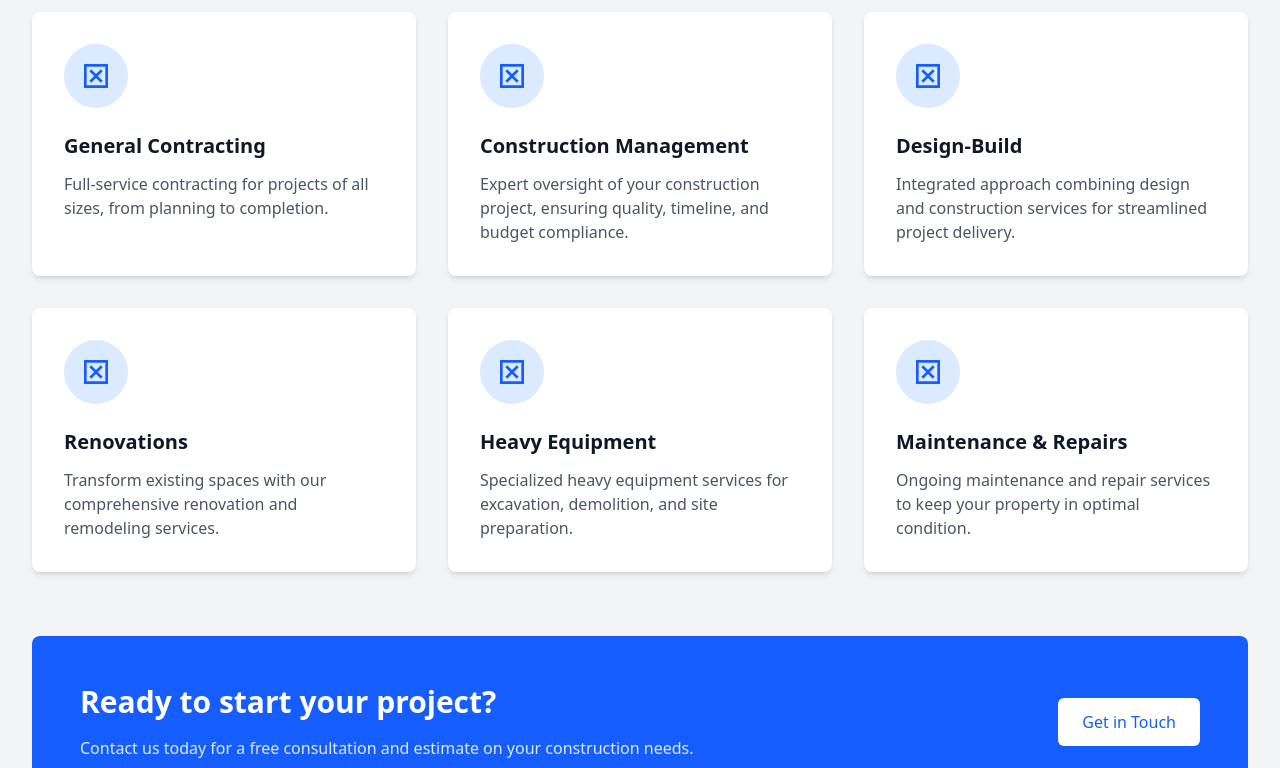
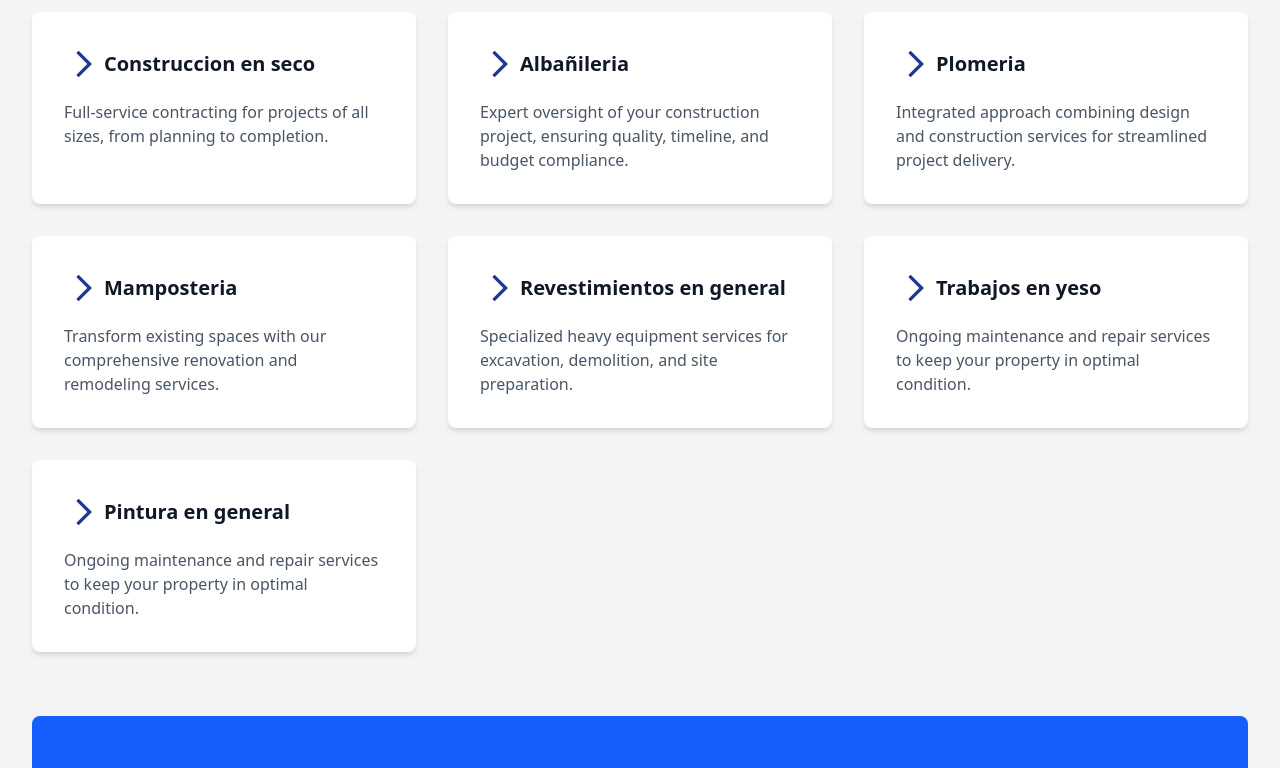
Before and after one commit to francocaraballo/enriquez-construccion, a React (Vite) app: page / in a window 1280 px wide. Shown: the part 1060-1828 px from the top of the page. Built offline with nearby package versions, Linux system fonts and the light colour scheme.

Commit message:
cambios en textos

```diff
--- a/src/components/Contact.jsx
+++ b/src/components/Contact.jsx
@@ -2,6 +2,16 @@
 
 import { useState } from "react"
 import { MdOutlineDisabledByDefault as DefaultIcon } from "react-icons/md";
+import { FaPhoneAlt as PhoneIcon } from "react-icons/fa";
+import { IoIosMail as MailIcon } from "react-icons/io";
+import { FaLocationDot as AdressIcon } from "react-icons/fa6";
+import { TiSocialFacebook as FacebookIcon } from "react-icons/ti";
+import { SlSocialInstagram as InstagramIcon } from "react-icons/sl";
+
+
+
+
+
 
 export default function Contact() {
   const [formData, setFormData] = useState({
@@ -48,7 +58,7 @@ export default function Contact() {
     <section id="contact" className="py-20 bg-white">
       <div className="max-w-7xl mx-auto px-4 sm:px-6 lg:px-8">
         <div className="text-center mb-16">
-          <h2 className="text-3xl md:text-4xl font-bold text-gray-900 mb-4">Contact Us</h2>
+          <h2 className="text-3xl md:text-4xl font-bold text-gray-900 mb-4">Contactanos</h2>
           <div className="w-24 h-1 bg-orange-500 mx-auto mb-6"></div>
           <p className="text-lg text-gray-600 max-w-2xl mx-auto">
             Have a project in mind? Get in touch with our team to discuss how we can bring your vision to life.
@@ -59,86 +69,53 @@ export default function Contact() {
           {/* Contact Information */}
           <div>
             <div className="bg-gray-100 p-8 rounded-lg">
-              <h3 className="text-2xl font-bold text-gray-900 mb-6">Get In Touch</h3>
+              <h3 className="text-2xl font-bold text-gray-900 mb-6">Informacion</h3>
 
               <div className="space-y-6">
                 <div className="flex items-start">
                   <div className="bg-blue-600 p-3 rounded-full mr-4">
-                    <DefaultIcon className="h-5 w-5 text-white" />
+                    <PhoneIcon className="h-5 w-5 text-white" />
                   </div>
                   <div>
-                    <h4 className="font-medium text-gray-900">Phone</h4>
+                    <h4 className="font-medium text-gray-900">Telefono</h4>
                     <p className="text-gray-600">(123) 456-7890</p>
+                  </div>
+                </div>
+                <div className="flex items-start">
+                  <div className="bg-blue-600 p-3 rounded-full mr-4">
+                    <MailIcon className="h-5 w-5 text-white" />
+                  </div>
+                  <div>
+                    <h4 className="font-medium text-gray-900">Email</h4>
+                    <p className="text-gray-600">enriquez@gmail.com</p>
                   </div>
                 </div>
 
                 <div className="flex items-start">
                   <div className="bg-blue-600 p-3 rounded-full mr-4">
-                    <DefaultIcon className="h-5 w-5 text-white" />
+                    <AdressIcon className="h-5 w-5 text-white" />
                   </div>
                   <div>
-                    <h4 className="font-medium text-gray-900">Email</h4>
-                    <p className="text-gray-600">info@buildright.com</p>
-                  </div>
-                </div>
-
-                <div className="flex items-start">
-                  <div className="bg-blue-600 p-3 rounded-full mr-4">
-                    <DefaultIcon className="h-5 w-5 text-white" />
-                  </div>
-                  <div>
-                    <h4 className="font-medium text-gray-900">Address</h4>
-                    <p className="text-gray-600">123 Construction Ave, Building City, ST 12345</p>
-                  </div>
-                </div>
-
-                <div className="flex items-start">
-                  <div className="bg-blue-600 p-3 rounded-full mr-4">
-                    <DefaultIcon className="h-5 w-5 text-white" />
-                  </div>
-                  <div>
-                    <h4 className="font-medium text-gray-900">Hours</h4>
-                    <p className="text-gray-600">Monday - Friday: 8:00 AM - 5:00 PM</p>
-                    <p className="text-gray-600">Saturday: 9:00 AM - 2:00 PM</p>
-                    <p className="text-gray-600">Sunday: Closed</p>
+                    <h4 className="font-medium text-gray-900">Localidad</h4>
+                    <p className="text-gray-600">Santa Fe, Capital</p>
                   </div>
                 </div>
               </div>
 
               <div className="mt-8">
-                <h4 className="font-medium text-gray-900 mb-4">Follow Us</h4>
+                <h4 className="font-medium text-gray-900 mb-4">Seguinos en nuestras redes</h4>
                 <div className="flex space-x-4">
                   <a
                     href="#"
                     className="bg-blue-600 p-3 rounded-full text-white hover:bg-blue-700 transition duration-300"
                   >
-                    <svg className="h-5 w-5" fill="currentColor" viewBox="0 0 24 24">
-                      <path d="M22 12c0-5.523-4.477-10-10-10S2 6.477 2 12c0 4.991 3.657 9.128 8.438 9.878v-6.987h-2.54V12h2.54V9.797c0-2.506 1.492-3.89 3.777-3.89 1.094 0 2.238.195 2.238.195v2.46h-1.26c-1.243 0-1.63.771-1.63 1.562V12h2.773l-.443 2.89h-2.33v6.988C18.343 21.128 22 16.991 22 12z" />
-                    </svg>
+                    <FacebookIcon className="w-5 h-5" />
                   </a>
                   <a
                     href="#"
                     className="bg-blue-600 p-3 rounded-full text-white hover:bg-blue-700 transition duration-300"
                   >
-                    <svg className="h-5 w-5" fill="currentColor" viewBox="0 0 24 24">
-                      <path d="M8.29 20.251c7.547 0 11.675-6.253 11.675-11.675 0-.178 0-.355-.012-.53A8.348 8.348 0 0022 5.92a8.19 8.19 0 01-2.357.646 4.118 4.118 0 001.804-2.27 8.224 8.224 0 01-2.605.996 4.107 4.107 0 00-6.993 3.743 11.65 11.65 0 01-8.457-4.287 4.106 4.106 0 001.27 5.477A4.072 4.072 0 012.8 9.713v.052a4.105 4.105 0 003.292 4.022 4.095 4.095 0 01-1.853.07 4.108 4.108 0 003.834 2.85A8.233 8.233 0 012 18.407a11.616 11.616 0 006.29 1.84" />
-                    </svg>
-                  </a>
-                  <a
-                    href="#"
-                    className="bg-blue-600 p-3 rounded-full text-white hover:bg-blue-700 transition duration-300"
-                  >
-                    <svg className="h-5 w-5" fill="currentColor" viewBox="0 0 24 24">
-                      <path d="M12 2C6.477 2 2 6.477 2 12c0 5.523 4.477 10 10 10s10-4.477 10-10c0-5.523-4.477-10-10-10zm-1.2 15.89h-2.48V9.56h2.48v8.33zm-1.24-9.46c-.79 0-1.43-.64-1.43-1.43s.64-1.42 1.43-1.42c.79 0 1.43.64 1.43 1.42s-.64 1.43-1.43 1.43zm10.44 9.46h-2.48v-3.89c0-.92-.02-2.1-1.28-2.1-1.28 0-1.48 1-1.48 2.04v3.95h-2.47V9.56h2.37v1.08h.03c.33-.62 1.13-1.27 2.32-1.27 2.48 0 2.94 1.63 2.94 3.76v4.76z" />
-                    </svg>
-                  </a>
-                  <a
-                    href="#"
-                    className="bg-blue-600 p-3 rounded-full text-white hover:bg-blue-700 transition duration-300"
-                  >
-                    <svg className="h-5 w-5" fill="currentColor" viewBox="0 0 24 24">
-                      <path d="M12 2C6.48 2 2 6.48 2 12s4.48 10 10 10 10-4.48 10-10S17.52 2 12 2zm5.01 14.99c-1.45 1.32-3.3 1.95-5.01 1.95-1.71 0-3.56-.63-5.01-1.95-1.39-1.31-2.01-3.11-2.01-4.99 0-1.89.62-3.68 2.01-4.99C8.43 5.68 10.28 5 12 5c1.71 0 3.56.68 5.01 2.01 1.39 1.31 2.01 3.1 2.01 4.99 0 1.88-.62 3.68-2.01 4.99zM8 7.99V16l8-4-8-4.01z" />
-                    </svg>
+                    <InstagramIcon className="w-5 h-5" />
                   </a>
                 </div>
               </div>
@@ -148,18 +125,18 @@ export default function Contact() {
           {/* Contact Form */}
           <div>
             <div className="bg-white border border-gray-200 p-8 rounded-lg shadow-md">
-              <h3 className="text-2xl font-bold text-gray-900 mb-6">Send Us a Message</h3>
+              <h3 className="text-2xl font-bold text-gray-900 mb-6">Envianos tu mensaje</h3>
 
               {submitSuccess ? (
                 <div className="bg-green-100 border border-green-400 text-green-700 px-4 py-3 rounded mb-6">
-                  <p>Thank you for your message! We'll get back to you shortly.</p>
+                  <p>Recibimos tu mensaje, estaremos en contacto a la brevedad</p>
                 </div>
               ) : null}
 
               <form onSubmit={handleSubmit}>
                 <div className="mb-6">
                   <label htmlFor="name" className="block text-gray-700 font-medium mb-2">
-                    Full Name
+                    Nombre completo
                   </label>
                   <input
                     type="text"
@@ -175,7 +152,7 @@ export default function Contact() {
 
                 <div className="mb-6">
                   <label htmlFor="email" className="block text-gray-700 font-medium mb-2">
-                    Email Address
+                    Correo electronico
                   </label>
                   <input
                     type="email"
@@ -191,7 +168,7 @@ export default function Contact() {
 
                 <div className="mb-6">
                   <label htmlFor="phone" className="block text-gray-700 font-medium mb-2">
-                    Phone Number
+                    Telefono
                   </label>
                   <input
                     type="tel"
@@ -207,7 +184,7 @@ export default function Contact() {
 
                 <div className="mb-6">
                   <label htmlFor="message" className="block text-gray-700 font-medium mb-2">
-                    Message
+                    Mensaje
                   </label>
                   <textarea
                     id="message"
@@ -216,7 +193,7 @@ export default function Contact() {
                     onChange={handleChange}
                     rows={5}
                     className="w-full px-4 py-3 border border-gray-300 rounded-md focus:outline-none focus:ring-2 focus:ring-blue-500"
-                    placeholder="Tell us about your project..."
+                    placeholder="Contanos un poco acerca de tu proyecto o consulta..."
                     required
                   ></textarea>
                 </div>
@@ -248,10 +225,10 @@ export default function Contact() {
                           d="M4 12a8 8 0 018-8V0C5.373 0 0 5.373 0 12h4zm2 5.291A7.962 7.962 0 014 12H0c0 3.042 1.135 5.824 3 7.938l3-2.647z"
                         ></path>
                       </svg>
-                      Sending...
+                      Enviando...
                     </>
                   ) : (
-                    "Send Message"
+                    "Enviar mensaje"
                   )}
                 </button>
               </form>
--- a/src/components/Services.jsx
+++ b/src/components/Services.jsx
@@ -1,42 +1,49 @@
 import { MdOutlineDisabledByDefault as DefaultIcon } from "react-icons/md";
+import { MdOutlineArrowForwardIos as IconArrow } from "react-icons/md";
 
 
 const services = [
   {
     id: 1,
-    title: "General Contracting",
+    title: "Construccion en seco",
     description: "Full-service contracting for projects of all sizes, from planning to completion.",
-    icon: DefaultIcon,
+    icon: IconArrow,
   },
   {
     id: 2,
-    title: "Construction Management",
+    title: "Albañileria",
     description: "Expert oversight of your construction project, ensuring quality, timeline, and budget compliance.",
-    icon: DefaultIcon,
+    icon: IconArrow,
   },
   {
     id: 3,
-    title: "Design-Build",
+    title: "Plomeria",
     description: "Integrated approach combining design and construction services for streamlined project delivery.",
-    icon: DefaultIcon,
+    icon: IconArrow,
   },
   {
     id: 4,
-    title: "Renovations",
+    title: "Mamposteria",
     description: "Transform existing spaces with our comprehensive renovation and remodeling services.",
-    icon: DefaultIcon,
+    icon: IconArrow,
   },
   {
     id: 5,
-    title: "Heavy Equipment",
+    title: "Revestimientos en general",
     description: "Specialized heavy equipment services for excavation, demolition, and site preparation.",
-    icon: DefaultIcon,
+    icon: IconArrow,
   },
   {
     id: 6,
-    title: "Maintenance & Repairs",
+    title: "Trabajos en yeso",
     description: "Ongoing maintenance and repair services to keep your property in optimal condition.",
-    icon: DefaultIcon,
+    icon: IconArrow,
+  },
+  {
+    id: 7,
+    title: "Pintura en general",
+    description: "Ongoing maintenance and repair services to keep your property in optimal condition.",
+    icon: IconArrow,
   },
 ]
 
@@ -45,10 +52,10 @@ export default function Services() {
     <section id="services" className="py-20 bg-gray-100">
       <div className="max-w-7xl mx-auto px-4 sm:px-6 lg:px-8">
         <div className="text-center mb-16">
-          <h2 className="text-3xl md:text-4xl font-bold text-gray-900 mb-4">Our Services</h2>
+          <h2 className="text-3xl md:text-4xl font-bold text-gray-900 mb-4">Nuestros servicios</h2>
           <div className="w-24 h-1 bg-orange-500 mx-auto mb-6"></div>
           <p className="text-lg text-gray-600 max-w-2xl mx-auto">
-            We offer a comprehensive range of construction services to meet all your building needs.
+            Contamos con una amplia gama de servicios de construcción y empleados capacitados para satisfacer todas tus necesidades.
           </p>
         </div>
 
@@ -61,10 +68,12 @@ export default function Services() {
                 key={service.id}
                 className="bg-white rounded-lg p-8 shadow-md hover:shadow-xl transition duration-300"
               >
-                <div className="bg-blue-100 p-3 rounded-full w-16 h-16 flex items-center justify-center mb-6">
-                  <Icon className="h-8 w-8 text-blue-600" />
+               <div className="w-full flex items-center justify-start mb-4">
+                <div className="w-10 h-10 flex items-center justify-center">
+                  <Icon className="h-8 w-8 text-blue-900" />
                 </div>
-                <h3 className="text-xl font-bold text-gray-900 mb-3">{service.title}</h3>
+                <h3 className="text-xl font-bold text-gray-900">{service.title}</h3>
+               </div>
                 <p className="text-gray-600">{service.description}</p>
               </div>
             )
@@ -74,16 +83,16 @@ export default function Services() {
         <div className="mt-16 bg-blue-600 rounded-lg p-8 md:p-12">
           <div className="md:flex items-center justify-between">
             <div className="mb-6 md:mb-0 md:mr-8">
-              <h3 className="text-2xl md:text-3xl font-bold text-white mb-4">Ready to start your project?</h3>
+              <h3 className="text-2xl md:text-3xl font-bold text-white mb-4">Listo para comenzar con tu proyecto?</h3>
               <p className="text-blue-100">
-                Contact us today for a free consultation and estimate on your construction needs.
+                No dudes en contactarnos para pedir tu presupuesto sin costo.
               </p>
             </div>
             <a
               href="#contact"
               className="inline-block bg-white hover:bg-gray-100 text-blue-600 font-medium px-6 py-3 rounded-md transition duration-300"
             >
-              Get in Touch
+              Solicitar presupuesto
             </a>
           </div>
         </div>
```
